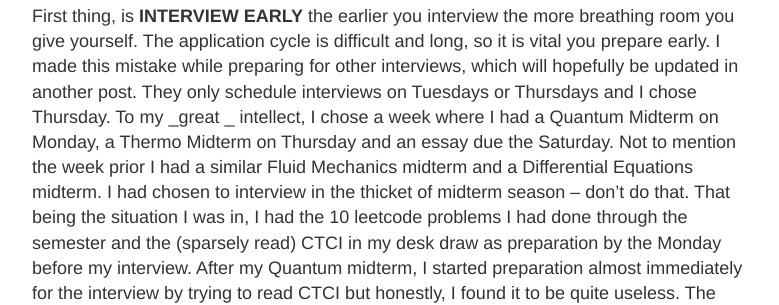
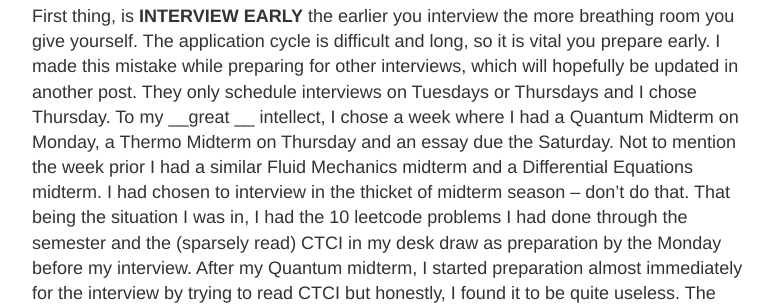
Before and after one commit to andre-fu/blog, a Jekyll site: the page built from _posts/2020-5-10-indepth-explore-interview.md, in a window 1280 px wide and 900 px high, scrolled down 2452 px. Shown: the part 254-559 px from the top of the window, without its empty margins (248-1027 px from the left). Built offline with Jekyll 4.4.1, drawn with Linux system fonts in a browser that asks for light colours; some of the changed text lies outside the part shown.

```diff
--- a/_posts/2020-5-10-indepth-explore-interview.md
+++ b/_posts/2020-5-10-indepth-explore-interview.md
@@ -26,11 +26,11 @@ Since I was in the morning section, I found some friends and we explored Seattle
 After a stressful flight home where I worked on some school work, I found out on Monday that I’d been given the offer! Fairly quickly! Interestingly, I was extremely nervous, because I fully thought I’d been rejected after having done so poorly in the first interview then done mediocrely (in my opinion) on the second.
 ### Interview preparation
 First thing, is **INTERVIEW EARLY** the earlier you interview the more breathing room you give yourself. The application cycle is difficult and long, so it is vital you prepare early. I made this mistake while preparing for other interviews, which will hopefully be updated in another post.
-They only schedule interviews on Tuesdays or Thursdays and I chose Thursday. To my _great _ intellect, I chose a week where I had a Quantum Midterm on Monday, a Thermo Midterm on Thursday and an essay due the Saturday. Not to mention the week prior I had a similar Fluid Mechanics midterm and a Differential Equations midterm. I had chosen to interview in the thicket of midterm season – don’t do that.
+They only schedule interviews on Tuesdays or Thursdays and I chose Thursday. To my __great __ intellect, I chose a week where I had a Quantum Midterm on Monday, a Thermo Midterm on Thursday and an essay due the Saturday. Not to mention the week prior I had a similar Fluid Mechanics midterm and a Differential Equations midterm. I had chosen to interview in the thicket of midterm season – don’t do that.
 That being the situation I was in, I had the 10 leetcode problems I had done through the semester and the (sparsely read) CTCI in my desk draw as preparation by the Monday before my interview. After my Quantum midterm, I started preparation almost immediately for the interview by trying to read CTCI but honestly, I found it to be quite useless. The content makes you jump around and did not focus on what information was needed. I ended up doing about 4-5 leetcode problems between the Monday and Tuesday before my interview. I had also bought a pocket version of Elements of Programming Interviews, which was the main resource I used as interview preparation. While waiting for the bus, in the airport, and especially on the airplane, I had the book out and was doing problems. I must have done another 6-10 problems in total before my interview. **This is not what you should do**  Prepare a lot -  at minimum 30 leetcodes from Easys & mediums - plus whatever exposure you can get on different problems as well.
 On the behavioral side, have a few stories ready to go, be sure to be able to hit all the pillars of PM succinctly. Try to make yourself look creative, and a team player in all your stories.
 
 ## Final Thoughts
 As you prepare for your interview, remember so many people are in your shoes and they’ve all come through the other side. Try to come across as confident and knowledgeable (which I’m sure you are!). Exercise some more intelligence than I did when applying and going through the process and you will do amazingly. Good luck, you’ll kill it! If you ever see me around, give me a shout!
 
-_Special thanks to Elisa Ding who edited this post because I am a complete idiot!_
+__Special thanks to Elisa Ding who edited this post because I am a complete idiot!__
```
